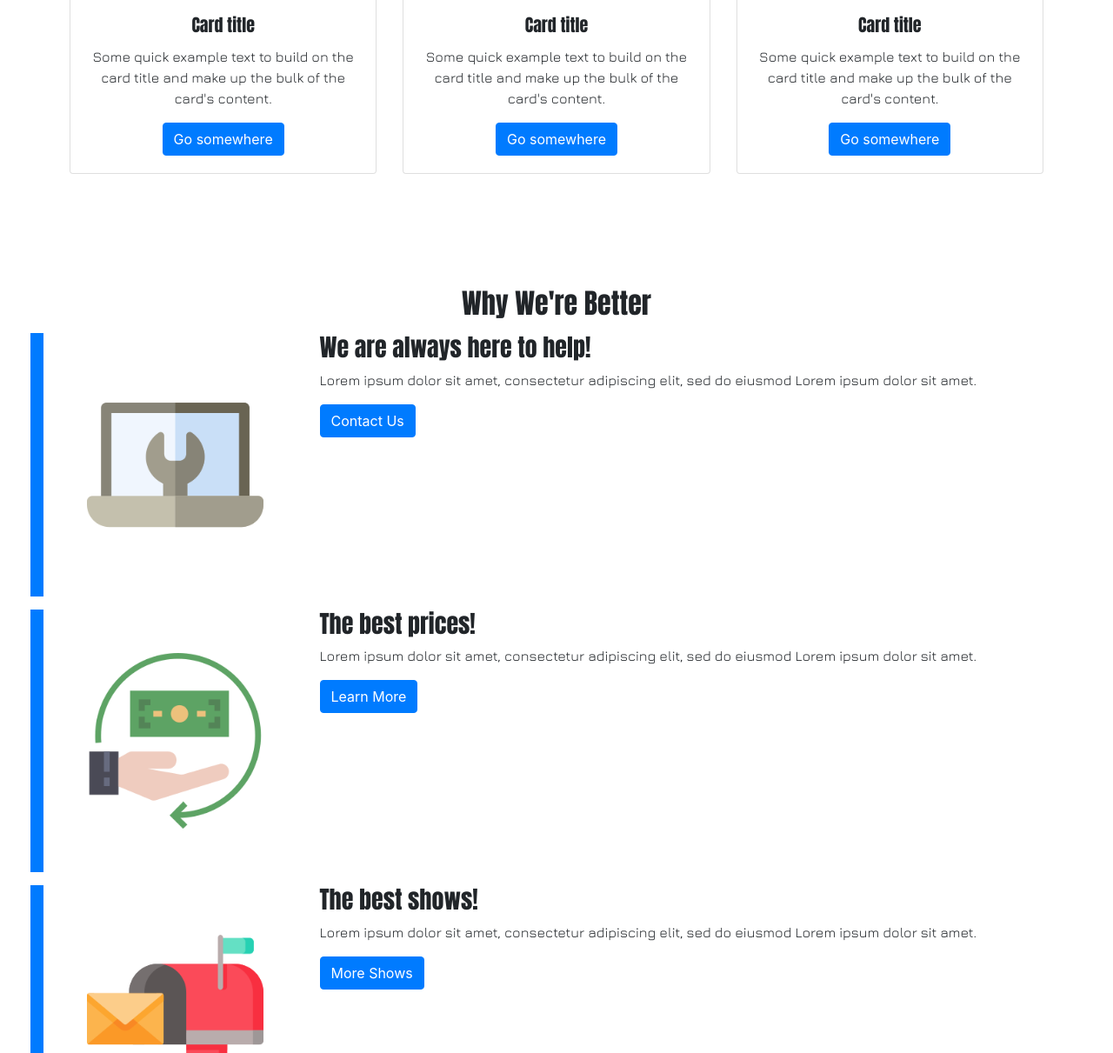
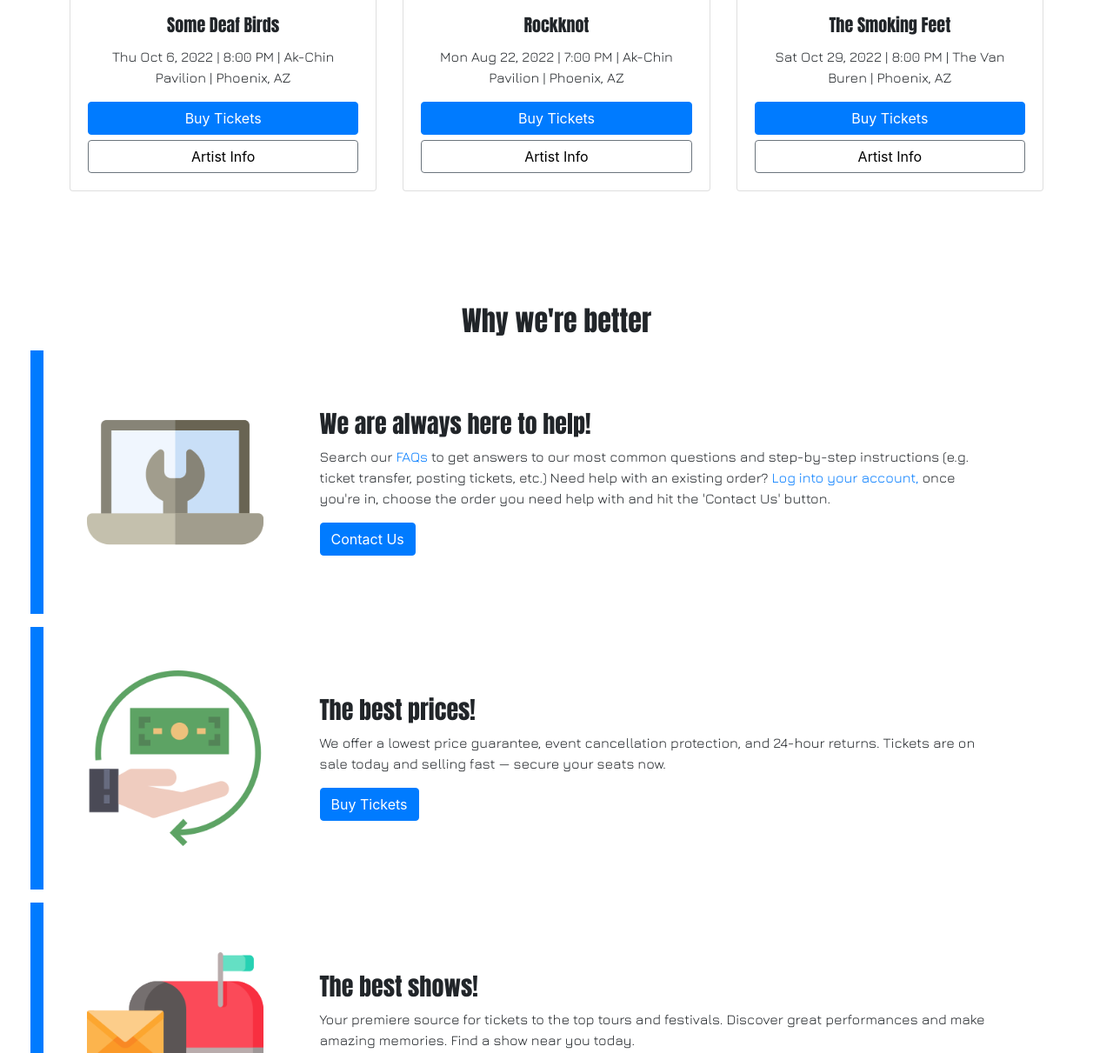
Before and after one commit to kahensley/20.2Activity-RockNation, a plain HTML site: page index.html in a window 1280 px wide. Shown: the part 1191-2402 px from the top of the page at 87% size. Drawn offline with nearby package versions, Linux system fonts and the light colour scheme.

Commit message:
Updated text and some CSS

```diff
--- a/css/index.css
+++ b/css/index.css
@@ -64,7 +64,15 @@ p {
   color: white;
   text-align: center;
 }
-
+.card-body {
+  display: flex;
+  flex-direction: column;
+}
+.btn-secondary {
+  background-color: white !important;
+  color: black;
+  margin-top: 2%;
+}
 
 footer {
   position: absolute;
@@ -103,8 +111,21 @@ footer {
   background: #007bff;
   width: 15px;
 }
+.text {
+  display: flex;
+  flex-direction: column;
+  align-items:left;
+  justify-content:center;
+
+}
+
+
 .imageContainer {
+  display: flex;
+  flex-direction: column;
   padding: 50px;
+  justify-content: center;
+  align-items: center;
 }
 .imageContainer img {
   width: 100%;
--- a/index.html
+++ b/index.html
@@ -71,9 +71,10 @@
           <div class="card">
             <img src="images/show1.jpg" class="card-img-top" alt="...">
             <div class="card-body">
-              <h5 class="card-title">Card title</h5>
-              <p class="card-text">Some quick example text to build on the card title and make up the bulk of the card's content.</p>
-              <a href="#" class="btn btn-primary">Go somewhere</a>
+              <h5 class="card-title">Some Deaf Birds</h5>
+              <p class="card-text">Thu Oct 6, 2022 | 8:00 PM | Ak-Chin Pavilion | Phoenix, AZ</p>
+              <a href="#" class="btn btn-primary">Buy Tickets</a>
+              <a href="#" class="btn btn-secondary">Artist Info</a>
             </div>
           </div>
         </div>
@@ -84,9 +85,10 @@
           <div class="card">
             <img src="images/show2.jpg" class="card-img-top" alt="...">
             <div class="card-body">
-              <h5 class="card-title">Card title</h5>
-              <p class="card-text">Some quick example text to build on the card title and make up the bulk of the card's content.</p>
-              <a href="#" class="btn btn-primary">Go somewhere</a>
+              <h5 class="card-title">Rockknot</h5>
+              <p class="card-text">Mon Aug 22, 2022 | 7:00 PM | Ak-Chin Pavilion | Phoenix, AZ</p>
+              <a href="#" class="btn btn-primary">Buy Tickets</a>
+              <a href="#" class="btn btn-secondary">Artist Info</a>
             </div>
           </div>
         </div>
@@ -97,9 +99,10 @@
           <div class="card">
             <img src="images/show3.jpg" class="card-img-top" alt="...">
             <div class="card-body">
-              <h5 class="card-title">Card title</h5>
-              <p class="card-text">Some quick example text to build on the card title and make up the bulk of the card's content.</p>
-              <a href="#" class="btn btn-primary">Go somewhere</a>
+              <h5 class="card-title">The Smoking Feet</h5>
+              <p class="card-text">Sat Oct 29, 2022 | 8:00 PM | The Van Buren | Phoenix, AZ</p>
+              <a href="#" class="btn btn-primary">Buy Tickets</a>
+              <a href="#" class="btn btn-secondary">Artist Info</a>
             </div>
           </div>
         </div>
@@ -111,72 +114,78 @@
 
     <!-- Content -->
     <div class="container-fluid content">
-      <h2 class="sectionHeading">Why We're Better</h2>
+      <h2 class="sectionHeading">Why we're better</h2>
 
       <!-- Row 1 -->
       <div class="row valueProp">
         <div class="sideAccent">
         </div>
-        <div class="col-3 imageContainer">
+        <div class="imageContainer col-3">
           <img src="images/assistance.png">
         </div>
-        <div class="col-8">
+        <div class="text col-8">
           <h3>We are always here to help!</h3>
-          <p>
-            Lorem ipsum dolor sit amet, consectetur adipiscing elit, sed do eiusmod Lorem ipsum dolor sit amet.
+          <p>Search our <a href=" ">FAQs</a> to get answers to our most common questions and step-by-step instructions (e.g. ticket transfer, posting tickets, etc.) Need help with an existing order? <a href=" ">Log into your account,</a> once you're in, choose the order you need help with and hit the 'Contact Us' button.
           </p>
+          <div class="buttonWhy">
           <a href="#" class="btn btn-primary">Contact Us
           </a>
           </div>
         </div>
+      </div>
       <!-- End row 1 -->
+
       <!-- Row 2 -->
       <div class="row valueProp">
         <div class="sideAccent">
         </div>
-  <div class="col-3 imageContainer">
+        <div class="imageContainer col-3">
           <img src="images/refund.png">
         </div>
-  <div class="col-8">
+        <div class="text col-8">
           <h3>The best prices!</h3>
           <p>
-      Lorem ipsum dolor sit amet, consectetur adipiscing elit, sed do eiusmod Lorem ipsum dolor sit amet.
+          We offer a lowest price guarantee, event cancellation protection, and 24-hour returns. Tickets are on sale today and selling fast — secure your seats now.
           </p>
-    <a href="#" class="btn btn-primary">Learn More
-    </a>
+          <div class="buttonWhy">
+          <a href="#" class="btn btn-primary">Buy Tickets</a>
+          </div>
         </div>
       </div>
       <!-- End row 2 -->
+
       <!-- Row 3 -->
       <div class="row valueProp">
         <div class="sideAccent">
         </div>
-  <div class="col-3 imageContainer">
+        <div class="imageContainer col-3">
           <img src="images/mail-box.png">
         </div>
-  <div class="col-8">
+        <div class="text col-8">
           <h3>The best shows!</h3>
           <p>
-      Lorem ipsum dolor sit amet, consectetur adipiscing elit, sed do eiusmod Lorem ipsum dolor sit amet.
+            Your premiere source for tickets to the top tours and festivals. Discover great performances and make amazing memories. Find a show near you today.
           </p>
-    <a href="#" class="btn btn-primary">More Shows
-    </a>
+          <div class="buttonWhy">
+          <a href="#" class="btn btn-primary">Search Shows</a>
+          </div>
         </div>
       </div>
       <!-- End row 3 -->
+
     </div>
     <!-- End content -->
 
     <!-- Footer -->
     <footer class="emailContain">
       <form>
-        <h3 class="sectionHeading">Join Our Mailing List</h3>
+        <h3 class="sectionHeading">Join Our Insiders List</h3>
         <div class="form-group">
-          <label for="exampleInputEmail1">Email address</label>
+          <label for="exampleInputEmail1">Yes! I want early access to tickets and the music I love.</label>
           <input type="email" class="form-control" id="exampleInputEmail1" aria-describedby="emailHelp"
             placeholder="Enter email">
         </div>
-        <button type="submit" class="btn btn-primary">Sign Up</button>
+        <button type="submit" class="btn btn-primary">Sign Me Up!</button>
       </form>
     </footer>
     <!-- End footer -->
```
Also changed, not shown: 1 other file. Lines whose indentation alone changed are shown as unchanged.
